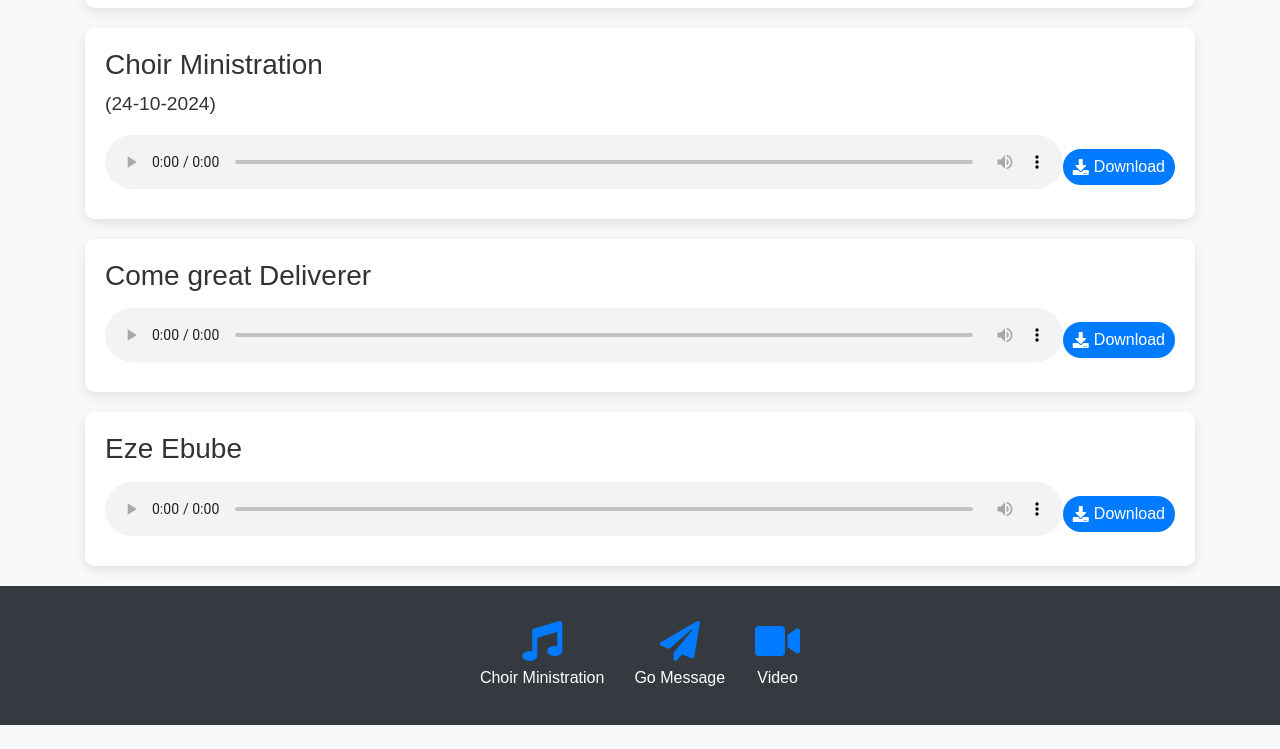
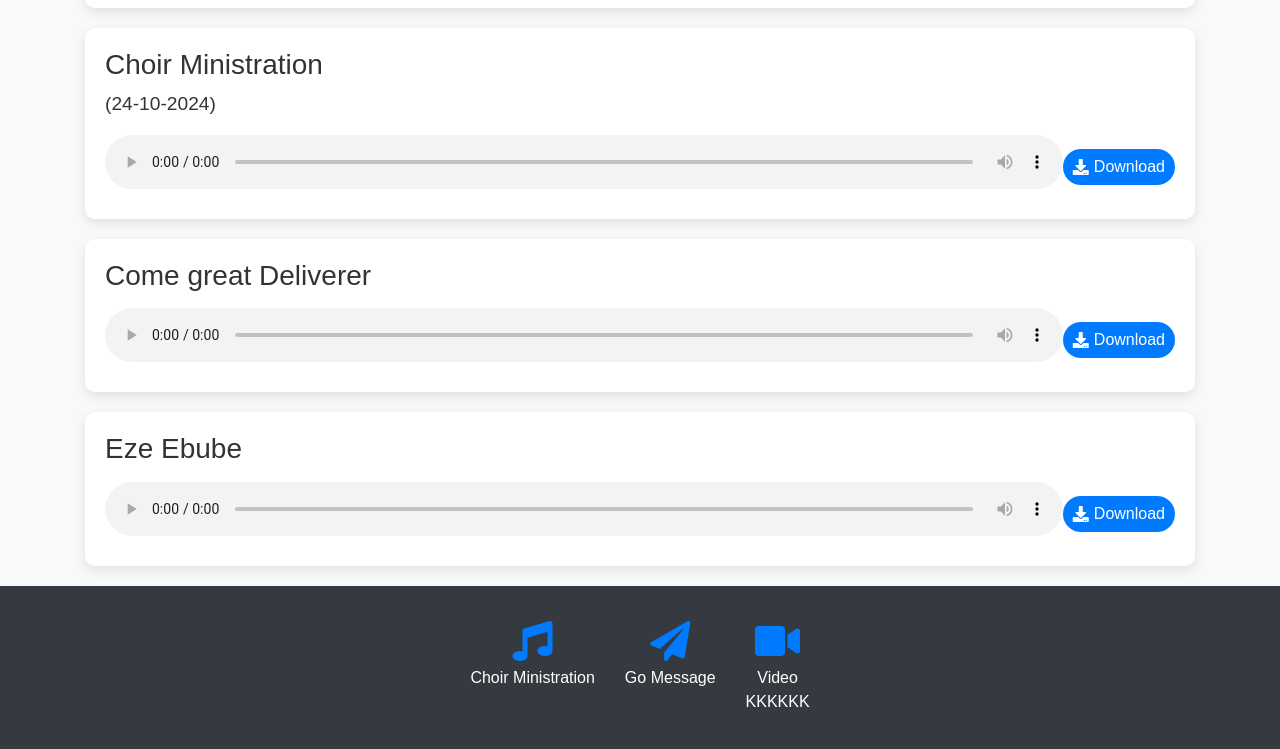
Before and after one commit to mikeddeveloper/audio-downloader-web, a plain HTML site: page choir.html in a window 1280 px wide. Shown: the part 1836-2585 px from the top of the page. Before the commit the page ends 2561 px from the top, so only its background shows below. Drawn offline with nearby package versions, Linux system fonts and the light colour scheme.

Commit message:
Update choir.html
SOMETHING

```diff
--- a/choir.html
+++ b/choir.html
@@ -163,6 +163,7 @@
                     <i class="fas fa-video"></i>
                     </a>
                     <div>Video</div>
+                    KKKKKK
                 </div>
             </div>
         </div>
```
